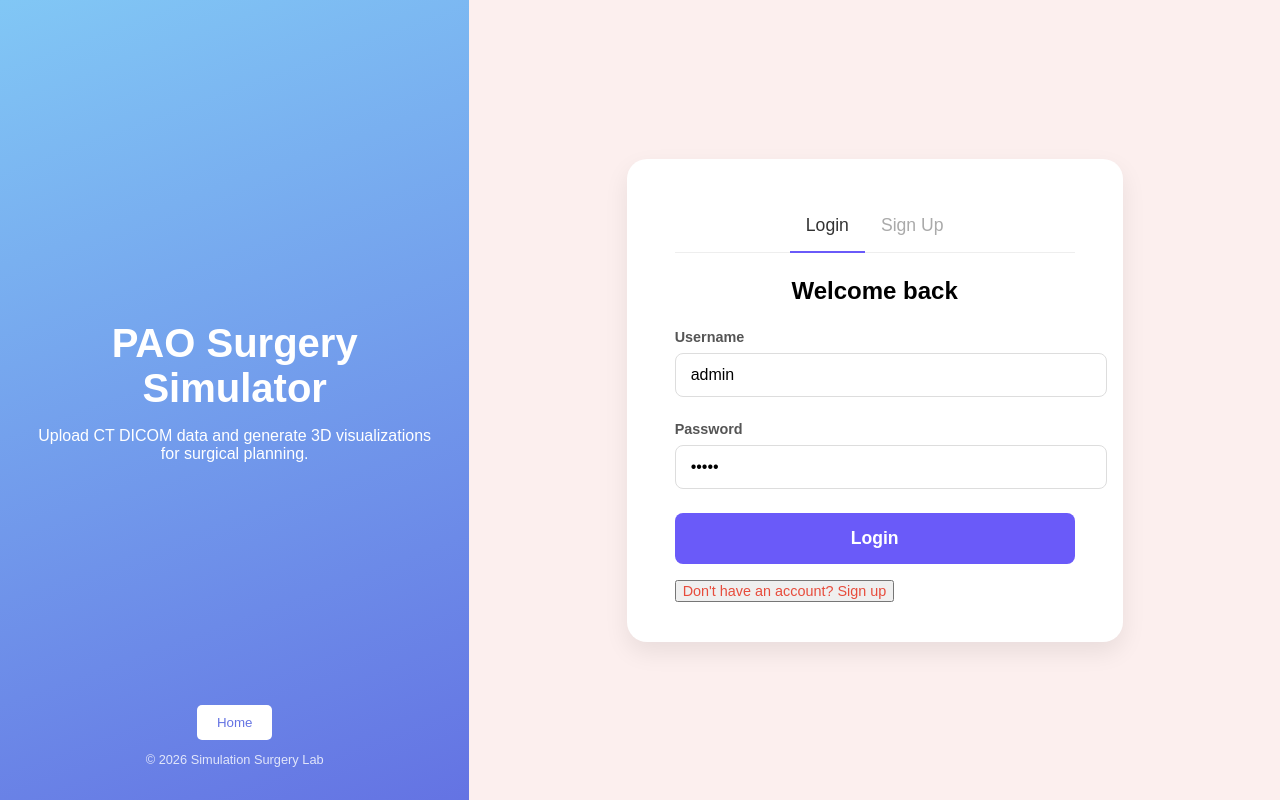
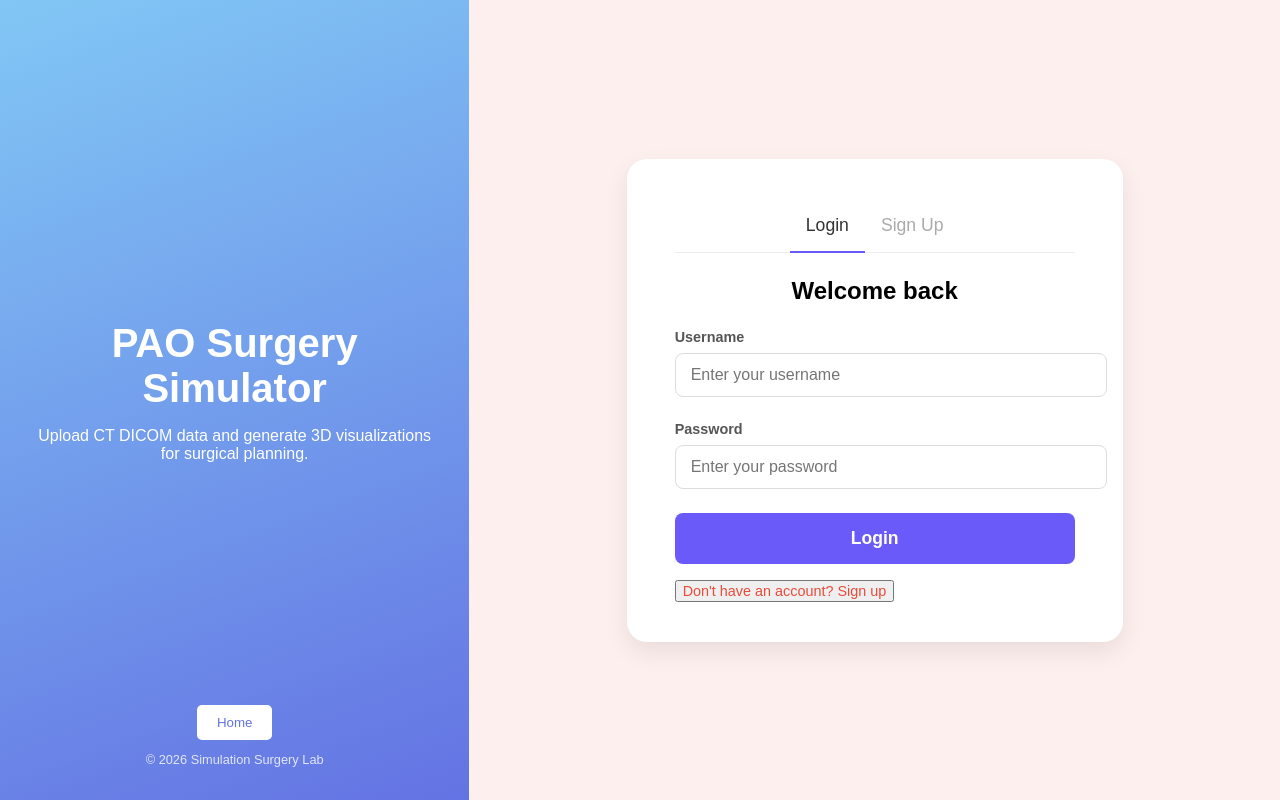
Before and after one commit to oss-slu/pao_surgery_simulator, a React (Create React App) app in the folder frontend/: page /login in a window 1280 px wide. Built offline with nearby package versions, Linux system fonts and the light colour scheme; no server answers.

Commit message:
changed default username and password to be blank to match main branch

```diff
--- a/frontend/src/components/LoginPage.js
+++ b/frontend/src/components/LoginPage.js
@@ -5,8 +5,8 @@ import { useNavigate } from "react-router-dom";
 
 function LoginPage({ apiBase, onLoginSuccess, onShowSignUp }) {
   const navigate = useNavigate();
-  const [username, setUsername] = useState("admin");
-  const [password, setPassword] = useState("admin");
+  const [username, setUsername] = useState("");
+  const [password, setPassword] = useState("");
   const [loading, setLoading] = useState(false);
   const [error, setError] = useState("");
 
```
